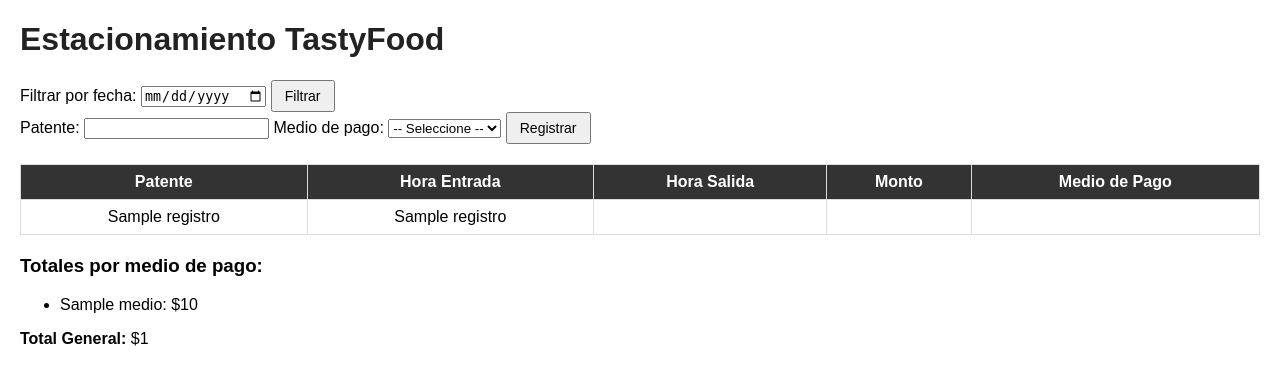
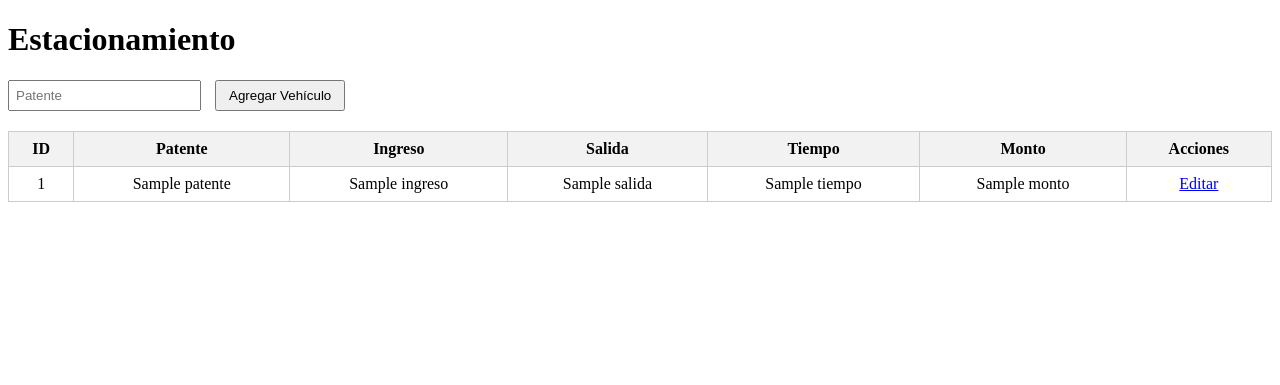
Before and after one commit to sebapame/Tastyfood3, a Flask app: template templates/index.html in a window 1280 px wide. Shown: the top 385 px of the page. Run offline with Flask 3, Linux system fonts and the light colour scheme; the template is opened without the code that fills it: most values are stand-ins (such as "Sample title", 1, 10 or a date in 2020).

Commit message:
Actualización de index con resaltado y mejoras

```diff
--- a/app.py
+++ b/app.py
@@ -1,124 +1,63 @@
-from flask import Flask, render_template, request, redirect, url_for, send_file
+from flask import Flask, render_template, request, redirect
 from datetime import datetime
-from pytz import timezone
 import pandas as pd
-from io import BytesIO
 from sqlalchemy import create_engine, text
 import os
+import math
 
 app = Flask(__name__)
-tz = timezone("America/Santiago")
 
-# Conexión a PostgreSQL desde Render
-db_url = os.environ.get("DATABASE_URL") or "postgresql://usuario:clave@localhost:5432/estacionamiento"
-engine = create_engine(db_url)
+# Obtener URL de conexión desde variable de entorno
+DATABASE_URL = os.environ.get("DATABASE_URL")
 
-def get_time_now():
-    return datetime.now(tz).strftime("%Y-%m-%d %H:%M:%S")
+if DATABASE_URL.startswith("postgres://"):
+    DATABASE_URL = DATABASE_URL.replace("postgres://", "postgresql://")
+
+engine = create_engine(DATABASE_URL)
 
 @app.route("/", methods=["GET", "POST"])
 def index():
-    mensaje = ""
-    filtro_fecha = request.args.get("fecha", datetime.now(tz).strftime("%Y-%m-%d"))
-    mostrar_monto = False
-    minutos = 0
-    monto = 0
-    ultima_salida_id = None
+    if request.method == "POST":
+        patente = request.form["patente"].upper().strip()
+        tipo = request.form["tipo"]
+        transferencia = "Prepago"
+        fecha_ingreso = datetime.now().strftime("%Y-%m-%d %H:%M:%S")
+
+        with engine.connect() as conn:
+            conn.execute(
+                text("INSERT INTO ingresos (patente, tipo, transferencia, fecha_ingreso) VALUES (:patente, :tipo, :transferencia, :fecha_ingreso)"),
+                {"patente": patente, "tipo": tipo, "transferencia": transferencia, "fecha_ingreso": fecha_ingreso}
+            )
+        return redirect("/")
 
     with engine.connect() as conn:
-        if request.method == "POST":
-            patente = request.form["patente"].upper()
-            now = get_time_now()
-            medio_pago = request.form.get("medio_pago", "")
+        df = pd.read_sql("SELECT * FROM ingresos ORDER BY id DESC", conn)
 
-            result = conn.execute(text("SELECT * FROM registros WHERE patente = :patente AND hora_salida IS NULL"),
-                                  {"patente": patente}).fetchone()
+    # Aplicar estilo para resaltar última fila con salida
+    df["resaltar"] = ""
+    ultima_con_salida = df[df["fecha_salida"].notnull()].head(1)
+    if not ultima_con_salida.empty:
+        df.loc[ultima_con_salida.index[0], "resaltar"] = "background-color: yellow; font-weight: bold;"
 
-            if result:
-                # Salida
-                hora_entrada = datetime.strptime(result["hora_entrada"], "%Y-%m-%d %H:%M:%S")
-                hora_salida = datetime.strptime(now, "%Y-%m-%d %H:%M:%S")
-                minutos = int((hora_salida - hora_entrada).total_seconds() / 60)
-                monto_bruto = 500 if minutos <= 15 else 500 + (minutos - 15) * 24
-                unidad = monto_bruto % 10
-                if unidad < 5:
-                    monto = monto_bruto - unidad
-                else:
-                    monto = monto_bruto + (10 - unidad)
+    return render_template("index.html", tabla=df.to_dict(orient="records"))
 
-                if medio_pago:
-                    conn.execute(text("""
-                        UPDATE registros SET hora_salida = :salida, monto = :monto, medio_pago = :medio
-                        WHERE id = :id
-                    """), {
-                        "salida": now,
-                        "monto": monto,
-                        "medio": medio_pago,
-                        "id": result["id"]
-                    })
-                    return redirect(url_for('index', fecha=filtro_fecha))
-                else:
-                    mostrar_monto = True
-            else:
-                # Ingreso
-                conn.execute(text("INSERT INTO registros (patente, hora_entrada) VALUES (:patente, :entrada)"),
-                             {"patente": patente, "entrada": now})
-                return redirect(url_for('index', fecha=filtro_fecha))
+@app.route("/salida/<int:registro_id>")
+def salida(registro_id):
+    fecha_salida = datetime.now()
+    with engine.connect() as conn:
+        result = conn.execute(text("SELECT fecha_ingreso FROM ingresos WHERE id = :id"), {"id": registro_id}).fetchone()
+        if result:
+            fecha_ingreso = datetime.strptime(result[0], "%Y-%m-%d %H:%M:%S")
+            tiempo = (fecha_salida - fecha_ingreso).total_seconds() / 60
+            tiempo_extra = max(0, tiempo - 15)
+            monto = 500 + (tiempo_extra * 24)
+            monto = int(round(monto / 10.0) * 10)  # Redondear al múltiplo de 10 más cercano
 
-        # Obtener registros ordenados
-        registros_restantes = conn.execute(text("""
-            SELECT * FROM registros
-            WHERE DATE(hora_entrada) = :fecha AND hora_salida IS NULL
-            ORDER BY hora_entrada ASC
-        """), {"fecha": filtro_fecha}).fetchall()
-
-        ultima_salida = conn.execute(text("""
-            SELECT * FROM registros
-            WHERE DATE(hora_entrada) = :fecha AND hora_salida IS NOT NULL
-            ORDER BY hora_salida DESC
-            LIMIT 1
-        """), {"fecha": filtro_fecha}).fetchone()
-
-        registros_anteriores = conn.execute(text("""
-            SELECT * FROM registros
-            WHERE DATE(hora_entrada) = :fecha AND hora_salida IS NOT NULL
-            AND id != :ultima_id
-            ORDER BY hora_salida DESC
-        """), {
-            "fecha": filtro_fecha,
-            "ultima_id": ultima_salida["id"] if ultima_salida else -1
-        }).fetchall()
-
-        registros = registros_restantes
-        if ultima_salida:
-            registros += [ultima_salida]
-            ultima_salida_id = ultima_salida["id"]
-        registros += registros_anteriores
-
-        # Totales por medio de pago
-        totales_query = conn.execute(text("""
-            SELECT medio_pago, SUM(monto) FROM registros
-            WHERE DATE(hora_entrada) = :fecha AND monto IS NOT NULL
-            GROUP BY medio_pago
-        """), {"fecha": filtro_fecha})
-        totales = {("Prepago" if k == "Transferencia" else k): v for k, v in totales_query.fetchall()}
-        total_general = sum(totales.values()) if totales else 0
-
-    return render_template("index.html", registros=registros, mensaje=mensaje, fecha=filtro_fecha,
-                           mostrar_monto=mostrar_monto, minutos=minutos, monto=monto,
-                           totales=totales, total_general=total_general,
-                           ultima_salida_id=ultima_salida_id)
-
-@app.route("/exportar")
-def exportar():
-    fecha = request.args.get("fecha")
-    with engine.connect() as conn:
-        df = pd.read_sql(text("SELECT * FROM registros WHERE DATE(hora_entrada) = :fecha"),
-                         conn, params={"fecha": fecha})
-    output = BytesIO()
-    df.to_excel(output, index=False)
-    output.seek(0)
-    return send_file(output, download_name=f"registros_{fecha}.xlsx", as_attachment=True)
+            conn.execute(
+                text("UPDATE ingresos SET fecha_salida = :salida, monto = :monto WHERE id = :id"),
+                {"salida": fecha_salida.strftime("%Y-%m-%d %H:%M:%S"), "monto": monto, "id": registro_id}
+            )
+    return redirect("/")
 
 if __name__ == "__main__":
     app.run(debug=True)
--- a/templates/index.html
+++ b/templates/index.html
@@ -1,122 +1,77 @@
 <!DOCTYPE html>
-<html lang="es">
+<html>
 <head>
     <meta charset="UTF-8">
-    <title>Estacionamiento TastyFood</title>
+    <title>Estacionamiento</title>
     <style>
-        body {
-            font-family: Arial, sans-serif;
-            margin: 20px;
+        .highlight {
+            background-color: yellow;
         }
-
         table {
+            width: 100%;
             border-collapse: collapse;
-            width: 100%;
-            margin-top: 15px;
         }
-
         th, td {
-            border: 1px solid #ddd;
             padding: 8px;
+            border: 1px solid #ccc;
             text-align: center;
         }
-
         th {
-            background-color: #333;
-            color: white;
+            background-color: #f2f2f2;
         }
-
-        .ultima-salida {
-            background-color: #fff7b2; /* Amarillo suave */
-            font-weight: bold;
-        }
-
-        .totales {
-            margin-top: 20px;
-        }
-
-        .formulario {
+        form {
             margin-bottom: 20px;
         }
-
-        .monto-box {
-            background-color: #e6f7ff;
-            padding: 10px;
-            margin-bottom: 15px;
-            border: 1px solid #91d5ff;
+        input[type="text"] {
+            padding: 6px;
+            margin-right: 10px;
         }
-
-        .boton {
+        input[type="submit"] {
             padding: 6px 12px;
-            font-size: 14px;
-        }
-
-        h1 {
-            color: #222;
         }
     </style>
 </head>
 <body>
-    <h1>Estacionamiento TastyFood</h1>
+    <h1>Estacionamiento</h1>
 
-    <form method="get">
-        <label for="fecha">Filtrar por fecha:</label>
-        <input type="date" id="fecha" name="fecha" value="{{ fecha }}">
-        <button type="submit" class="boton">Filtrar</button>
+    <form action="/agregar" method="post">
+        <input type="text" name="patente" placeholder="Patente" required>
+        <input type="submit" value="Agregar Vehículo">
     </form>
-
-    <form method="post" class="formulario">
-        <label for="patente">Patente:</label>
-        <input type="text" id="patente" name="patente" required>
-
-        <label for="medio_pago">Medio de pago:</label>
-        <select name="medio_pago" id="medio_pago">
-            <option value="">-- Seleccione --</option>
-            <option value="Efectivo">Efectivo</option>
-            <option value="Prepago">Prepago</option>
-        </select>
-
-        <button type="submit" class="boton">Registrar</button>
-    </form>
-
-    {% if mostrar_monto %}
-    <div class="monto-box">
-        <strong>Minutos:</strong> {{ minutos }}<br>
-        <strong>Monto:</strong> ${{ monto }}
-    </div>
-    {% endif %}
 
     <table>
         <thead>
             <tr>
+                <th>ID</th>
                 <th>Patente</th>
-                <th>Hora Entrada</th>
-                <th>Hora Salida</th>
+                <th>Ingreso</th>
+                <th>Salida</th>
+                <th>Tiempo</th>
                 <th>Monto</th>
-                <th>Medio de Pago</th>
+                <th>Acciones</th>
             </tr>
         </thead>
         <tbody>
-            {% for registro in registros %}
-            <tr {% if registro[0] == ultima_salida_id %}class="ultima-salida"{% endif %}>
-                <td>{{ registro[1] }}</td>
-                <td>{{ registro[2] }}</td>
-                <td>{{ registro[3] or '' }}</td>
-                <td>{{ registro[4] or '' }}</td>
-                <td>{{ registro[5] or '' }}</td>
-            </tr>
+            {% for vehiculo in vehiculos %}
+                <tr {% if vehiculo.id == ultimo_id %}class="highlight"{% endif %}>
+                    <td>{{ vehiculo.id }}</td>
+                    <td>{{ vehiculo.patente }}</td>
+                    <td>{{ vehiculo.ingreso }}</td>
+                    <td>{{ vehiculo.salida or '' }}</td>
+                    <td>{{ vehiculo.tiempo or '' }}</td>
+                    <td>{{ vehiculo.monto or '' }}</td>
+                    <td>
+                        {% if not vehiculo.salida %}
+                            <form action="/salida/{{ vehiculo.id }}" method="post" style="display:inline;">
+                                <input type="submit" value="Registrar salida">
+                            </form>
+                        {% else %}
+                            <a href="/editar/{{ vehiculo.id }}">Editar</a>
+                        {% endif %}
+                    </td>
+                </tr>
             {% endfor %}
         </tbody>
     </table>
-
-    <div class="totales">
-        <h3>Totales por medio de pago:</h3>
-        <ul>
-            {% for medio, total in totales.items() %}
-                <li>{{ medio }}: ${{ total }}</li>
-            {% endfor %}
-        </ul>
-        <strong>Total General:</strong> ${{ total_general }}
-    </div>
 </body>
 </html>
```
